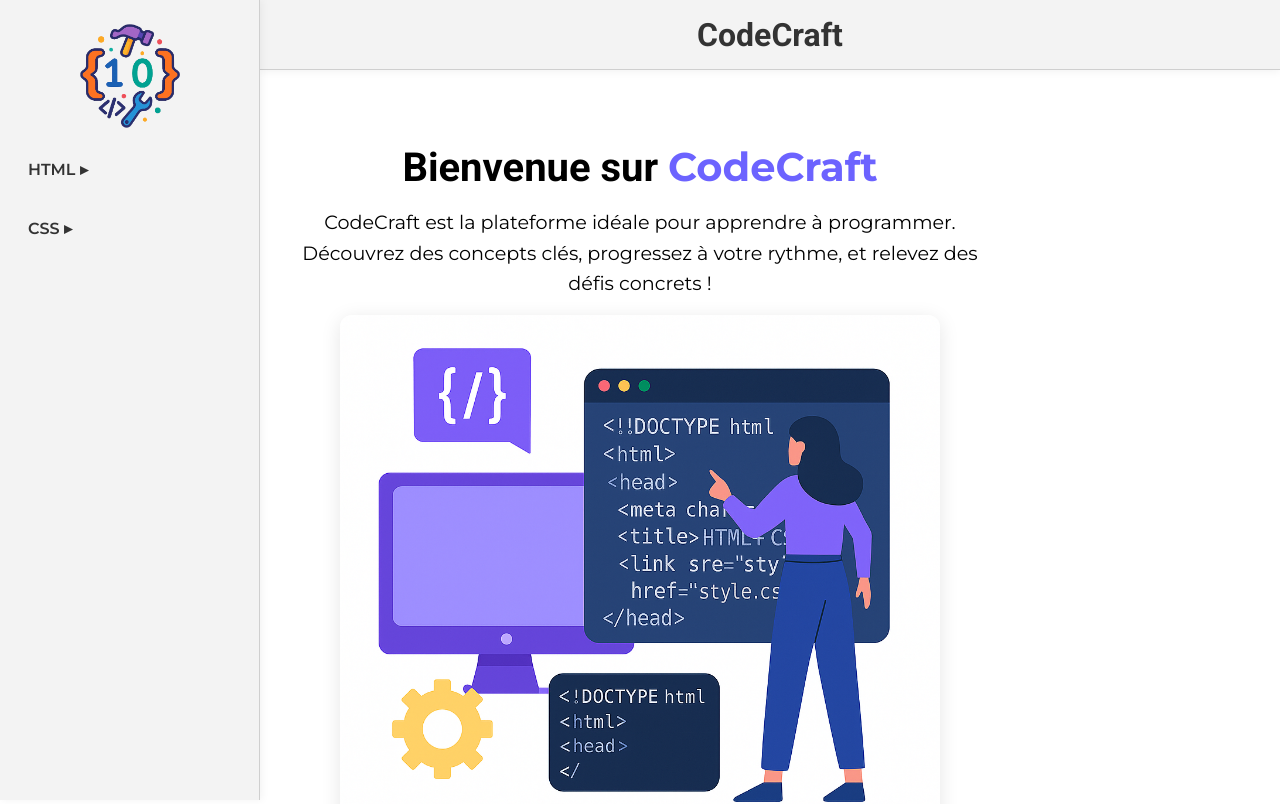
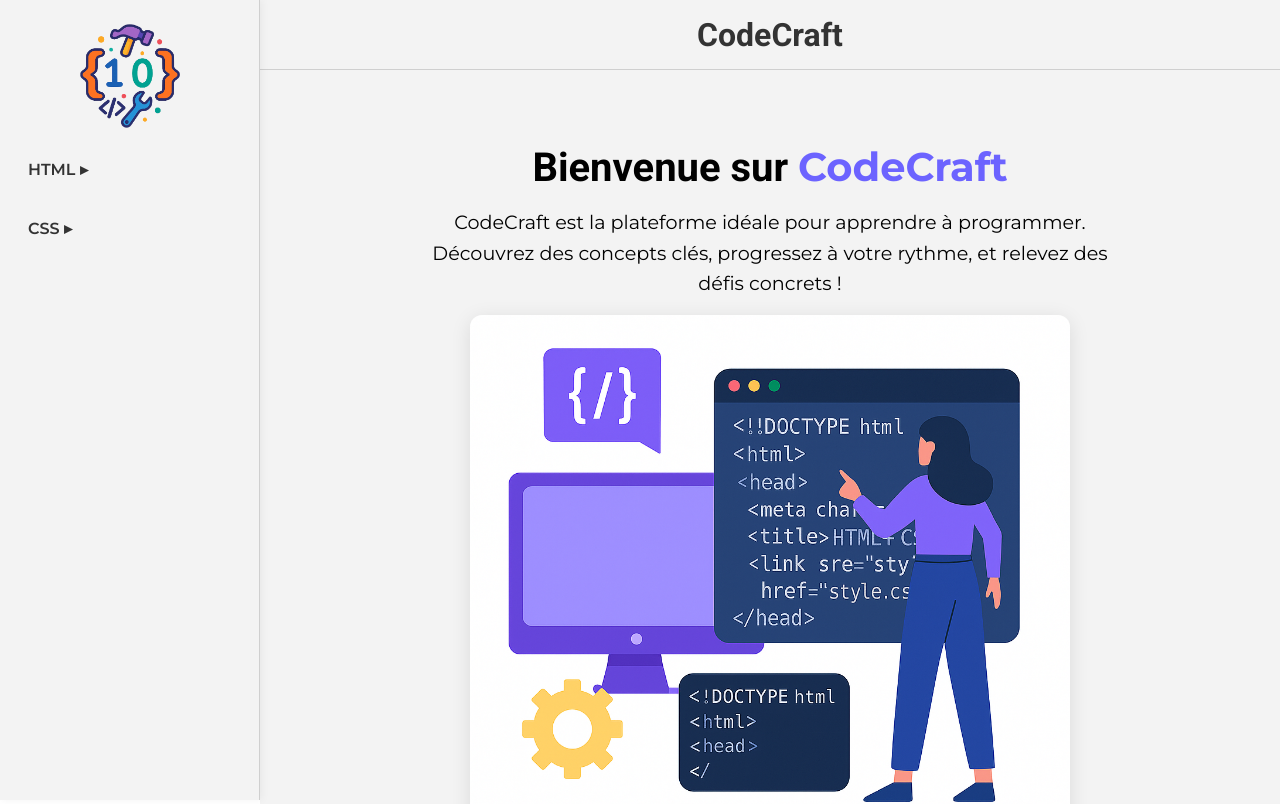
Before and after one commit to Remy-PARMENTIER-LEMIERE/CodeCraft, a React (Vite) app in the folder client/: page / in a window 1280 px wide. Shown: the top 804 px of the page. Built offline with nearby package versions, Linux system fonts and the light colour scheme.

Commit message:
css homepage adapted

```diff
--- a/client/src/App.css
+++ b/client/src/App.css
@@ -30,3 +30,7 @@ h3,
 h4 {
   font-family: var(--title-font);
 }
+
+a {
+  color: var(--second-color);
+}
--- a/client/src/pages/Home/Home.css
+++ b/client/src/pages/Home/Home.css
@@ -1,9 +1,11 @@
 .home {
-  min-height: 100vh;
+  min-height: 80vh;
   padding: 2rem;
   display: flex;
   flex-direction: column;
   align-items: center;
+  justify-content: center;
+  background-color: var(--primary-color);
 }
 
 .home_intro {
@@ -33,3 +35,11 @@
   max-width: 700px;
   margin: 1rem auto;
 }
+
+@media screen and (min-width: 1200px) {
+  .home {
+    min-height: calc(100vh - 70px - 85px);
+    width: calc(100vw - 260px);
+    margin-left: 260px;
+  }
+}
```
